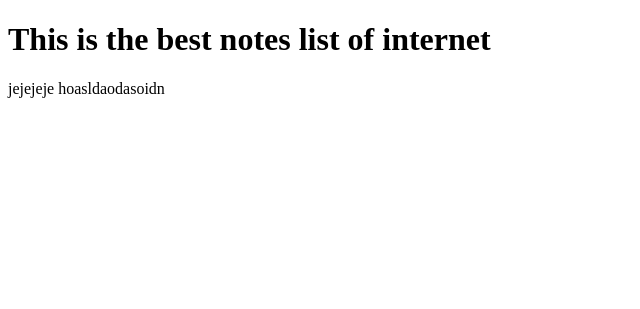
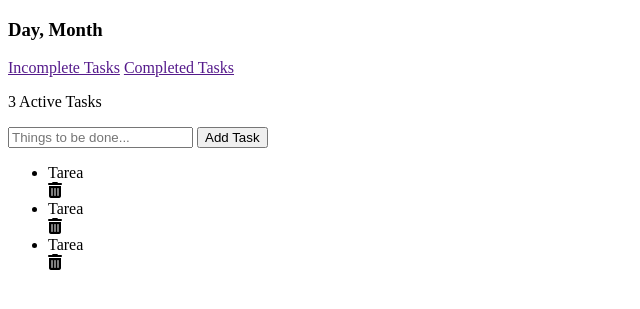
Before and after one commit to javierdominguezsuarez/ToHoodList, a Django app: page / in a window 1280 px wide. Shown: the top 309 px of the page, without its empty margins (0-640 px from the left). Run offline with Django 3.2, Linux system fonts and the light colour scheme; some libraries are stand-ins or nearby versions.

Commit message:
HTML finished

```diff
--- a/notas/templates/home.html
+++ b/notas/templates/home.html
@@ -1,12 +1,31 @@
 <!DOCTYPE html>
 <html>
-<head>
-<title>TO HOOD LIST</title>
-</head>
-<body>
-
-<h1>This is the best notes list of internet</h1>
-<p>jejejeje hoasldaodasoidn</p>
-
-</body>
+    <head>
+        <title>ToDo List</title>
+        <script src="https://kit.fontawesome.com/bbe51b02f0.js" crossorigin="anonymous"></script>
+    </head>
+    <body>
+        <header>
+            <div class = "header-box">
+                <h3>Day, Month</h3>
+                <a class = "incomplete-task" href = "">Incomplete Tasks</a>
+                <a class = "completed-task" href = "">Completed Tasks</a>
+                <p class = "tasks-actives">3 Active Tasks</p>
+            </div>
+            <div class = "add-task-box">
+                <input class = "input-task" text = "input" id = "input" placeholder = "Things to be done...">
+                <button class = "add-button" text = "submit" value = "submit">Add Task</button>
+            </div>
+        </header>
+        <main>
+            <ul class = "task-list">
+                <li class = "task-box">Tarea</li>
+                <i class = "fas fa-trash-alt"></i>
+                <li class = "task-box">Tarea</li>
+                <i class = "fas fa-trash-alt"></i>
+                <li class = "task-box">Tarea</li>
+                <i class = "fas fa-trash-alt"></i>
+            </ul>
+        </main>
+    </body>
 </html>
```
